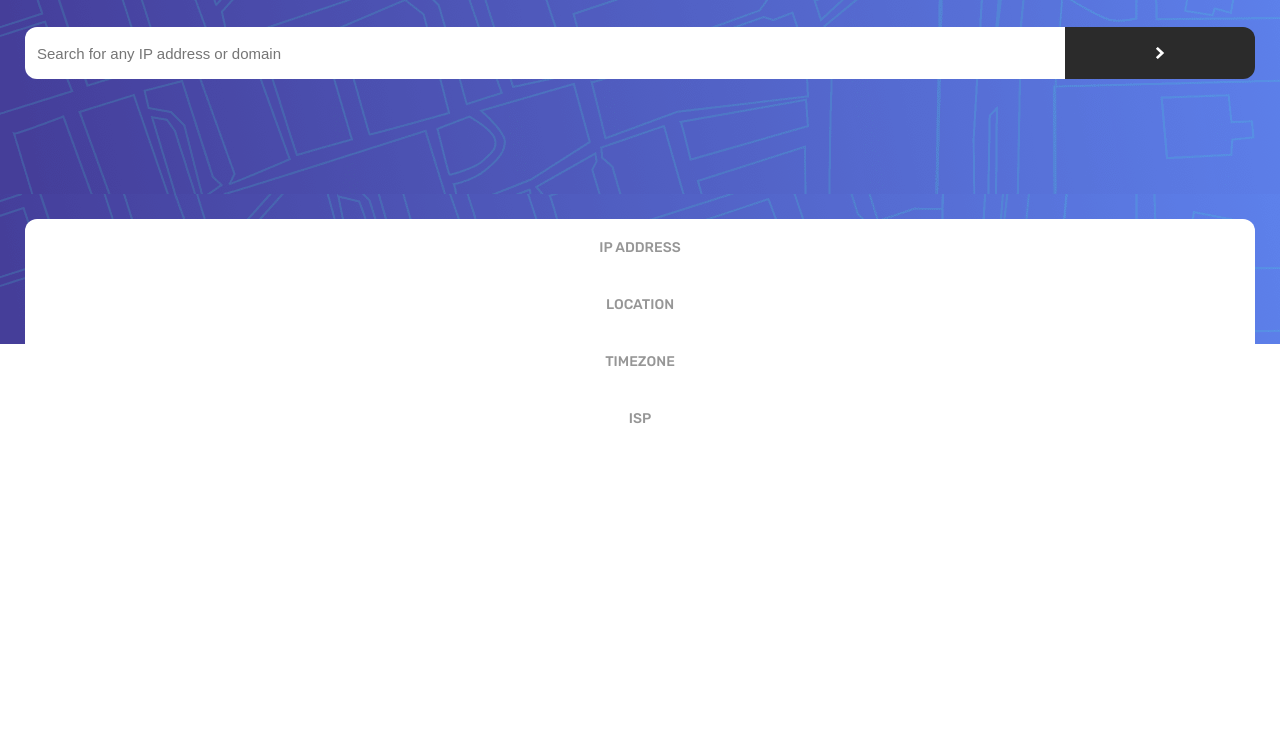
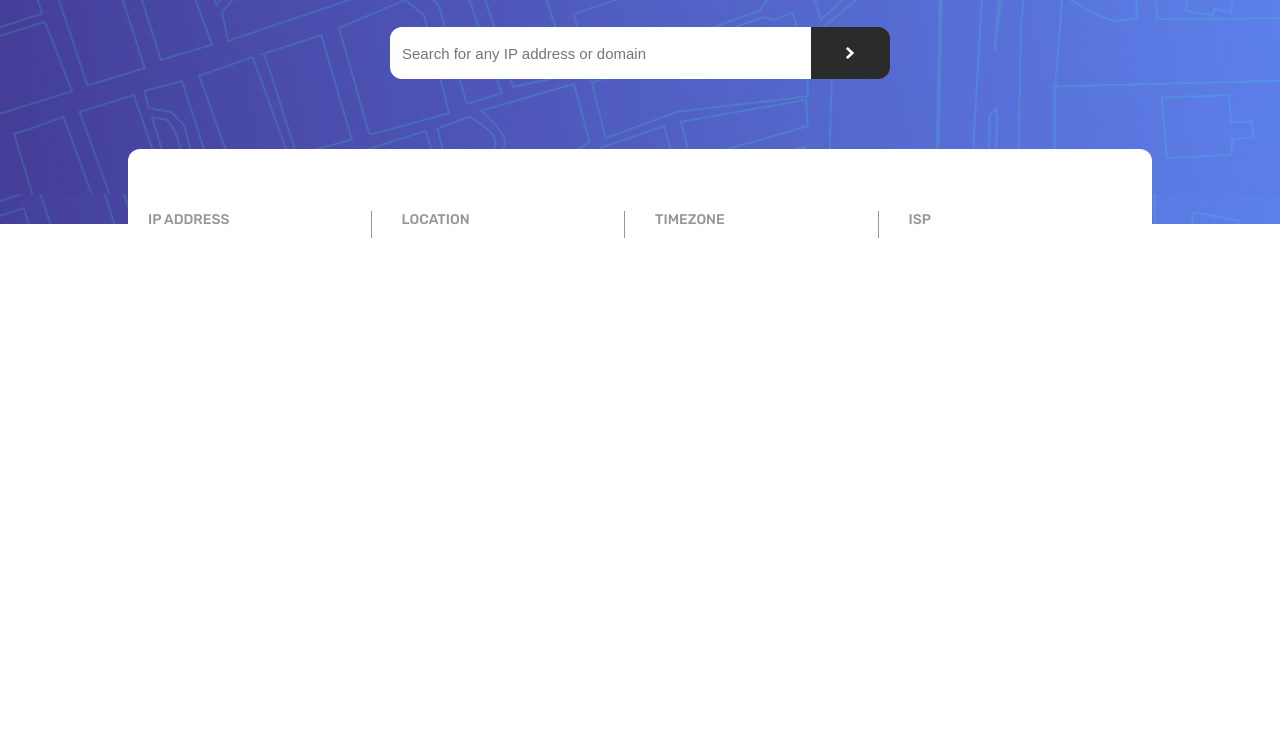
Before and after one commit to dodoburner/IP-Adress-Tracker, a website built with webpack: page src/index.html in a window 1280 px wide. Shown: the part 56-800 px from the top of the page. Built offline with nearby package versions, Linux system fonts and the light colour scheme; no server answers.

Commit message:
finish styling

```diff
--- a/src/style.css
+++ b/src/style.css
@@ -125,3 +125,33 @@ form {
   color: hsl(0, 0%, 17%);
   font-size: 20px;
 }
+
+@media only screen and (min-width: 550px) {
+  .top-section {
+    height: 35vh;
+    min-height: 200px;
+  }
+  form {
+    max-width: 500px;
+  }
+
+  .data-container {
+    display: grid;
+    grid-template-columns: 1fr 1fr 1fr 1fr;
+    grid-auto-rows: 1fr;
+    height: 150px;
+    top: -75px;
+    left: 10%;
+    right: 10%;
+    min-width: 450px;
+  }
+
+  .pair {
+    align-items: flex-start;
+    border-right: 1px solid hsl(0, 0%, 59%);;
+  }
+
+  .pair:nth-child(4) {
+    border: none;
+  }
+}
```
